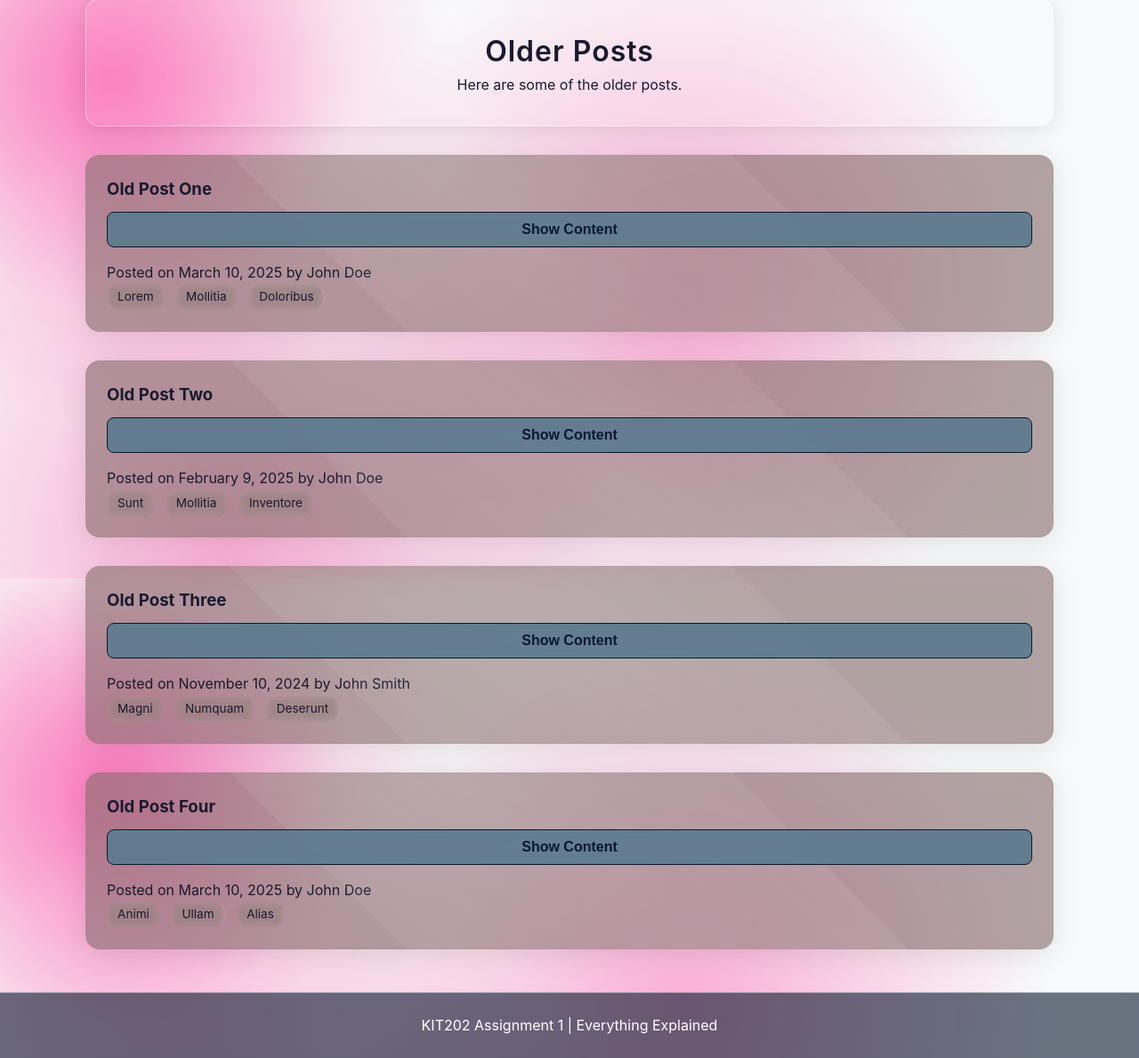
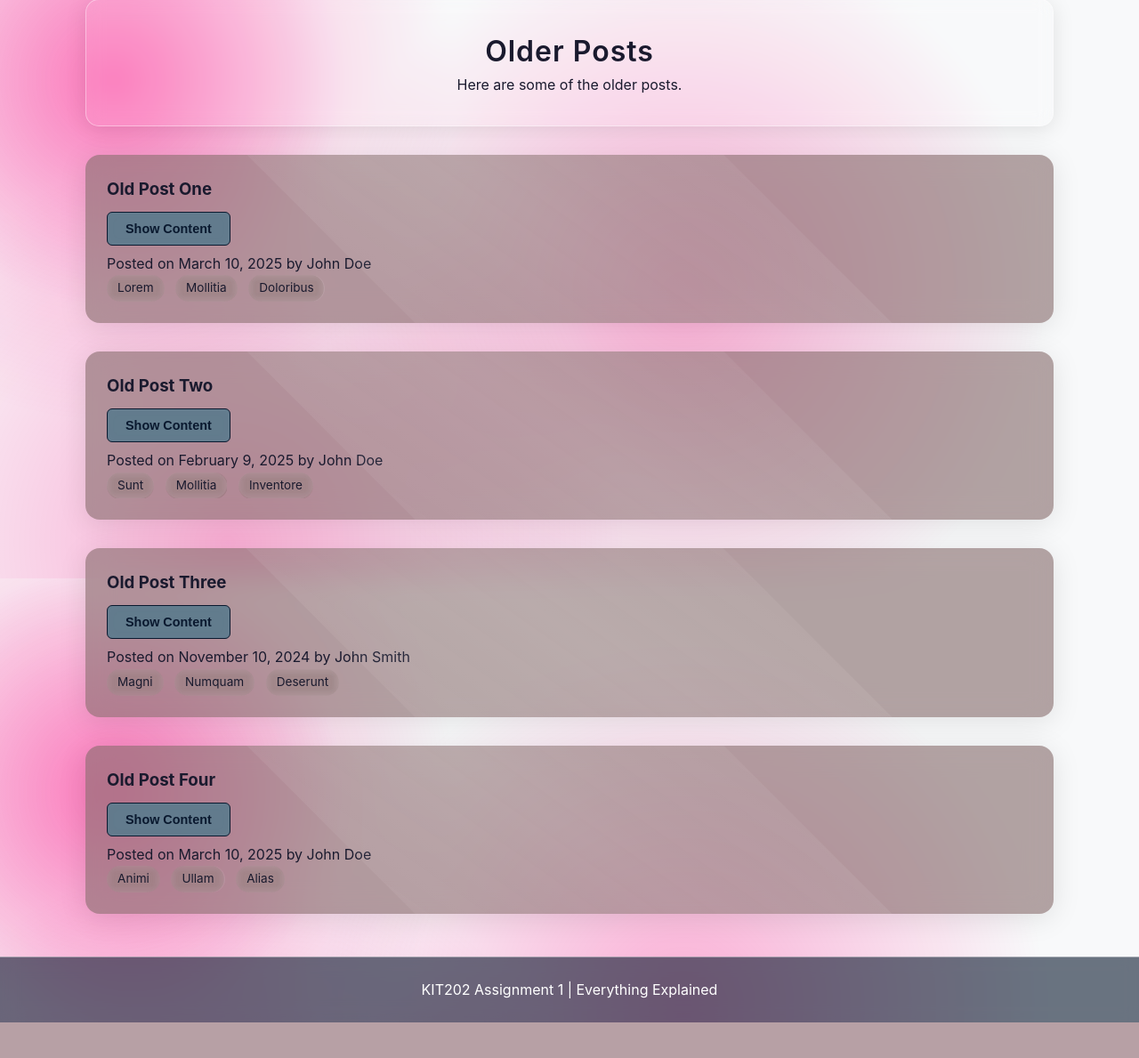
Before and after one commit to jrcrisford/blog-platform-kit202, a PHP site: page /older.html in a window 1280 px wide. Shown: the part 150-1339 px from the top of the page at 89% size. After the commit the page ends 1299 px from the top, so only its background shows below. Run offline with PHP 8.4, Linux system fonts and the light colour scheme.

Commit message:
Make content button less dominant re AT1 Feedback

```diff
--- a/css/styles.css
+++ b/css/styles.css
@@ -350,23 +350,24 @@ main{
 
 /* Older posts styling */
 .toggle-content-btn {
-  width: 100%;
-  border: none;
-  padding: 1rem;
-  background: rgba(255, 255, 255, 0.1);
-  backdrop-filter: blur(10px);
-  -webkit-backdrop-filter: blur(10px);
+  width: fit-content;
+  padding: 0.5rem 1rem;
+  font-size: 0.9rem;
+  background: rgba(255, 255, 255, 0.08);
+  backdrop-filter: blur(6px);
+  -webkit-backdrop-filter: blur(6px);
   color: var(--text-color);
+  border: 1px solid var(--glass-border);
   cursor: pointer;
-  transition: all 0.3 ease;
-  border-radius: 8px;
-  border: 1px solid var(--glass-border);
+  transition: background-color 0.2s ease, transform 0.2s ease;
+  border-radius: 6px;
   font-weight: 500;
-  margin: 1rem 0;
+  margin: 0.5rem 0;
 }
 
 .toggle-content-btn:hover {
   background: rgba(255, 255, 255, 0.2);
+  transform: translateY(-1px);
 }
 
 /* Form Styling*/
```
